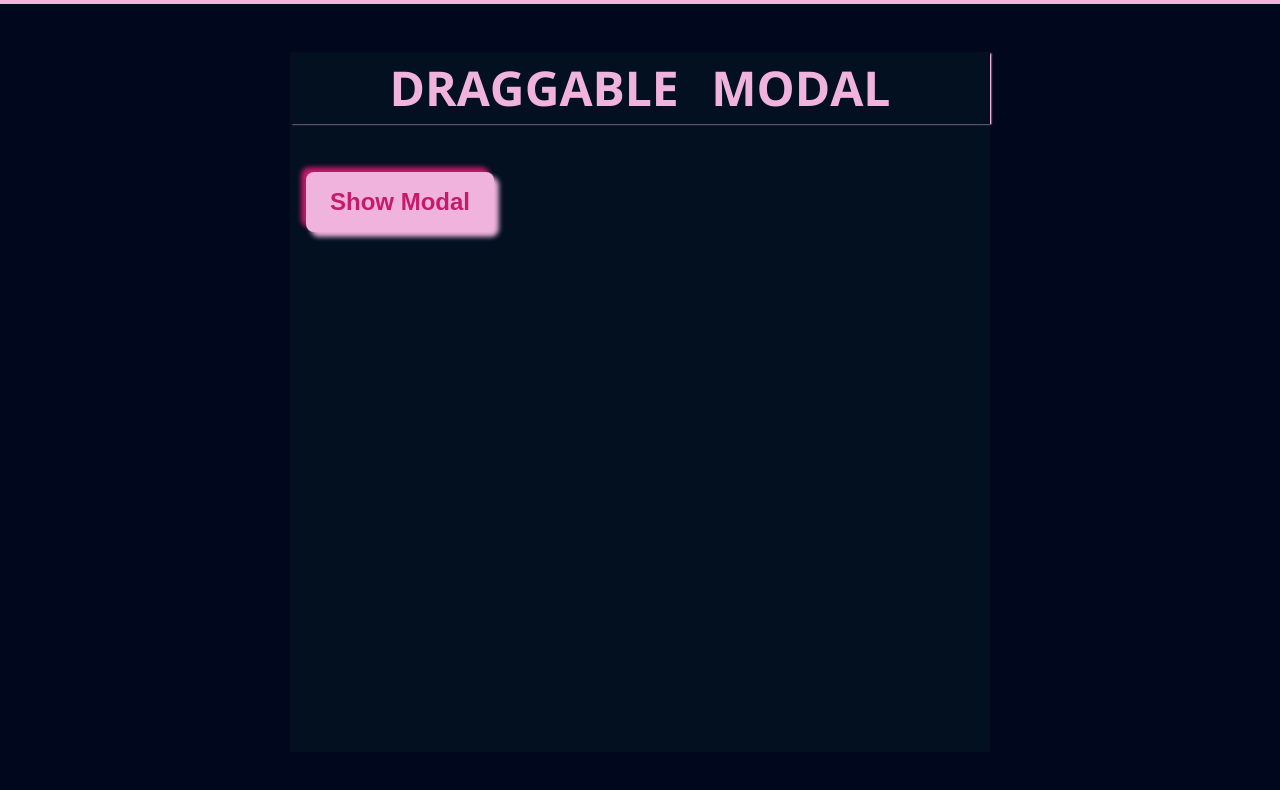
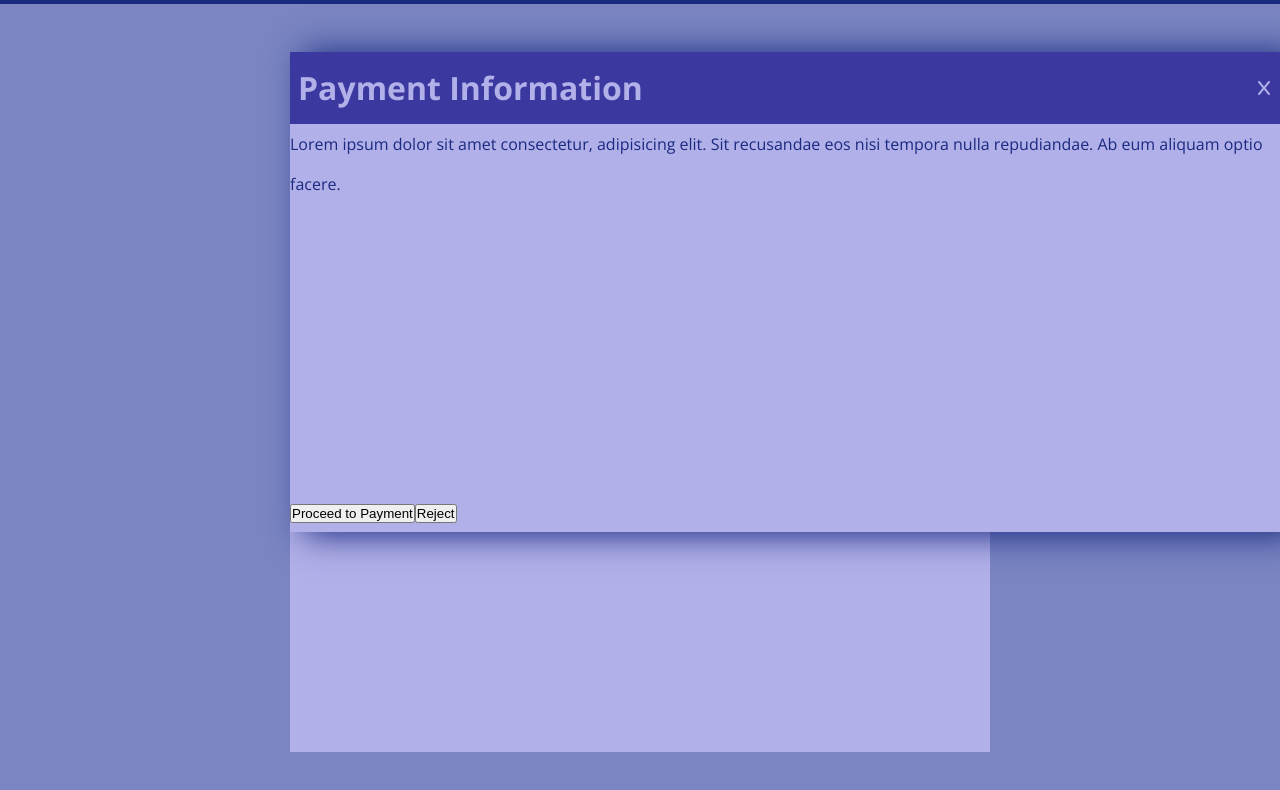
Before and after one commit to gebrina/draggable-modal, a React (Vite) app: page / in a window 1280 px wide. Shown: the top 790 px of the page. Built offline with nearby package versions, Linux system fonts and the light colour scheme.

Commit message:
create separate button component, use import alias and others

```diff
--- a/package.json
+++ b/package.json
@@ -15,6 +15,7 @@
     "@emotion/styled": "^11.14.1",
     "@testing-library/dom": "^10.4.1",
     "@testing-library/react": "^16.3.0",
+    "@types/node": "^24.1.0",
     "jsdom": "^26.1.0",
     "motion": "^12.23.11",
     "react": "^18.2.0",
--- a/src/App.tsx
+++ b/src/App.tsx
@@ -1,6 +1,6 @@
+import { HomePage } from "@pages/home";
+import { NotFoundPage } from "@pages/not-found";
 import { BrowserRouter, Route, Routes } from "react-router-dom";
-import { HomePage } from "./pages/home";
-import { NotFoundPage } from "./pages/not-found";
 
 export const App = () => {
   return (
--- /dev/null
+++ b/src/components/button/Button.style.tsx
@@ -0,0 +1,10 @@
+import styled from "@emotion/styled";
+import { motion } from "motion/react";
+
+export type TButtonVariant = "primary" | "secondary";
+
+type TButtonProps = {
+  variant: TButtonVariant;
+};
+
+export const Button = styled(motion.button)<TButtonProps>``;
--- /dev/null
+++ b/src/components/button/Button.tsx
@@ -0,0 +1,15 @@
+import { Button as StyledButton, TButtonVariant } from "./Button.style";
+
+export type TButtonProps = {
+  label: string;
+  variant: TButtonVariant;
+  onClick: () => void;
+};
+
+export const Button = ({ label, variant, onClick }: TButtonProps) => {
+  return (
+    <StyledButton variant={variant} onClick={onClick}>
+      {label}
+    </StyledButton>
+  );
+};
--- /dev/null
+++ b/src/components/button/index.ts
@@ -0,0 +1 @@
+export * from "./Button";
--- a/src/components/modal/Modal.style.tsx
+++ b/src/components/modal/Modal.style.tsx
@@ -1,8 +1,30 @@
 import styled from "@emotion/styled";
 import { motion } from "motion/react";
 
-export const ModalHeader = styled.div``;
+export const ModalHeader = styled.div`
+  display: flex;
+  justify-content: space-between;
+  align-items: center;
+  background-color: var(--secondary);
+  color: var(--tertiary);
+  padding: 0.1rem 0.5rem;
+  flex: 0.2;
+`;
 
-export const ModalContent = styled.div``;
+export const ModalContent = styled.div`
+  flex: 2;
+`;
 
-export const ModalWrapper = styled(motion.div)``;
+export const ModalWrapper = styled(motion.div)`
+  box-shadow: 1rem 0.1rem 2rem 0.1rem var(--primary);
+  min-height: 30rem;
+  position: fixed;
+  background-color: var(--tertiary);
+  display: flex;
+  flex-direction: column;
+  justify-content: space-between;
+`;
+
+export const ModalFooter = styled(motion.div)`
+  margin: 0;
+`;
--- a/src/components/modal/Modal.tsx
+++ b/src/components/modal/Modal.tsx
@@ -1,11 +1,17 @@
 import { FC, ReactNode } from "react";
 import { FaX } from "react-icons/fa6";
-import { ModalContent, ModalHeader, ModalWrapper } from "./Modal.style";
+import {
+  ModalContent,
+  ModalFooter,
+  ModalHeader,
+  ModalWrapper,
+} from "./Modal.style";
 
 export type TModalProps = {
   title: string;
   visible: boolean;
   children: ReactNode;
+  footer: ReactNode;
   onClose: () => void;
 };
 
@@ -13,6 +19,7 @@ export const Modal: FC<TModalProps> = ({
   title,
   visible,
   children,
+  footer,
   onClose,
 }) => {
   return (
@@ -22,6 +29,7 @@ export const Modal: FC<TModalProps> = ({
           <h1>{title}</h1> <FaX onClick={onClose} />
         </ModalHeader>
         <ModalContent>{children}</ModalContent>
+        <ModalFooter>{footer}</ModalFooter>
       </ModalWrapper>
     )
   );
--- a/src/index.css
+++ b/src/index.css
@@ -2,10 +2,10 @@
 @import url("https://fonts.googleapis.com/css2?family=Open+Sans:ital,wght@0,300..800;1,300..800&display=swap");
 
 :root {
-  --primary: rgb(240, 179, 221);
-  --secondary: rgb(198, 27, 104);
-  --tertiary: rgb(2, 16, 32);
-  --bg-color: rgb(1, 7, 29);
+  --primary: #1a2a80;
+  --secondary: #3b38a0;
+  --tertiary: #b2b0e8;
+  --bg-color: #7a85c1;
   --title-font-size: 3rem;
   --text-font-size: 1.5rem;
   font-size: 16px;
--- a/src/pages/home/HomePage.style.tsx
+++ b/src/pages/home/HomePage.style.tsx
@@ -20,24 +20,3 @@ export const Title = styled(motion.h1)`
   padding: 1rem;
   box-shadow: 0.1rem 0.05rem 0.1rem var(--primary);
 `;
-
-export const Button = styled(motion.button)`
-  padding: 5px;
-  font-size: 1.5rem;
-  width: max-content;
-  padding: 1rem 1.5rem;
-  cursor: pointer;
-  font-weight: bold;
-  background-color: var(--primary);
-  color: var(--secondary);
-  border: none;
-  border-radius: 0.5rem;
-  margin: 1rem;
-  box-shadow: 0.3rem 0.3rem 0.3rem var(--primary),
-    -0.3rem -0.3rem 0.3rem var(--secondary);
-  &:hover {
-    background-color: var(--secondary);
-    color: var(--primary);
-    box-shadow: none;
-  }
-`;
--- a/src/pages/home/HomePage.tsx
+++ b/src/pages/home/HomePage.tsx
@@ -1,12 +1,52 @@
+import { Button } from "@cpts/button";
+import { useState } from "react";
 import { Page } from "../../common";
-import { Button, PageContent, Title } from "./HomePage.style";
+import { Modal, TModalProps } from "../../components/modal";
+import { PageContent, Title } from "./HomePage.style";
 
 export const HomePage = () => {
+  const [visible, setVisible] = useState(true);
+
+  const handleModalClose = () => {
+    setVisible(false);
+  };
+
+  const modalContent = (
+    <p>
+      Lorem ipsum dolor sit amet consectetur, adipisicing elit. Sit recusandae
+      eos nisi tempora nulla repudiandae. Ab eum aliquam optio facere.
+    </p>
+  );
+
+  const modalFooter = (
+    <div>
+      <Button
+        variant="primary"
+        onClick={handleModalClose}
+        label="Proceed to Payment"
+      />
+      <Button variant="secondary" onClick={handleModalClose} label="Reject" />
+    </div>
+  );
+
+  const modalProps: TModalProps = {
+    title: "Payment Information",
+    onClose: handleModalClose,
+    visible,
+    children: modalContent,
+    footer: modalFooter,
+  };
+
   return (
     <Page>
       <PageContent>
         <Title>Draggable Modal</Title>
-        <Button>Show Modal</Button>
+        <Button
+          variant="primary"
+          label="Show Modale"
+          onClick={() => setVisible(true)}
+        />{" "}
+        {visible && <Modal {...modalProps} />}
       </PageContent>
     </Page>
   );
--- a/vite.config.ts
+++ b/vite.config.ts
@@ -1,9 +1,16 @@
 import react from "@vitejs/plugin-react-swc";
+import path from "path";
 import { defineConfig } from "vite";
 
 // https://vitejs.dev/config/
 export default defineConfig({
   plugins: [react()],
+  resolve: {
+    alias: {
+      "@cpts": path.resolve(__dirname, "src/components"),
+      "@pages": path.resolve(__dirname, "src/pages"),
+    },
+  },
   test: {
     globals: true,
     environment: "jsdom",
```
Also changed, not shown: tsconfig.json (+8 -1 lines), 2 other files (tests, documents, lock files or other folders).
